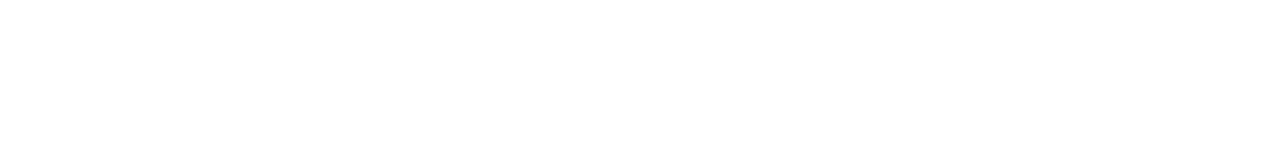
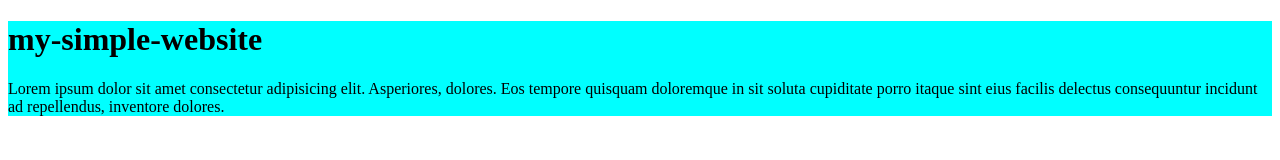
Before and after one commit to debashis6600/my-simple-website, a plain HTML site: page index.html in a window 1280 px wide. Drawn offline with Linux system fonts and the light colour scheme.

Commit message:
first commit

```diff
--- /dev/null
+++ b/Styles/block.css
@@ -0,0 +1,3 @@
+div{
+    background-color: aqua;
+}
--- a/index.html
+++ b/index.html
@@ -4,8 +4,13 @@
     <meta charset="UTF-8">
     <meta name="viewport" content="width=device-width, initial-scale=1.0">
     <title>my-simple-website</title>
+    <link rel="stylesheet" href="Styles/block.css">
 </head>
 <body>
+    <div>
+        <h1>my-simple-website</h1>
+    <p>Lorem ipsum dolor sit amet consectetur adipisicing elit. Asperiores, dolores. Eos tempore quisquam doloremque in sit soluta cupiditate porro itaque sint eius facilis delectus consequuntur incidunt ad repellendus, inventore dolores.</p>
 
+</div>
 </body>
 </html>
```
